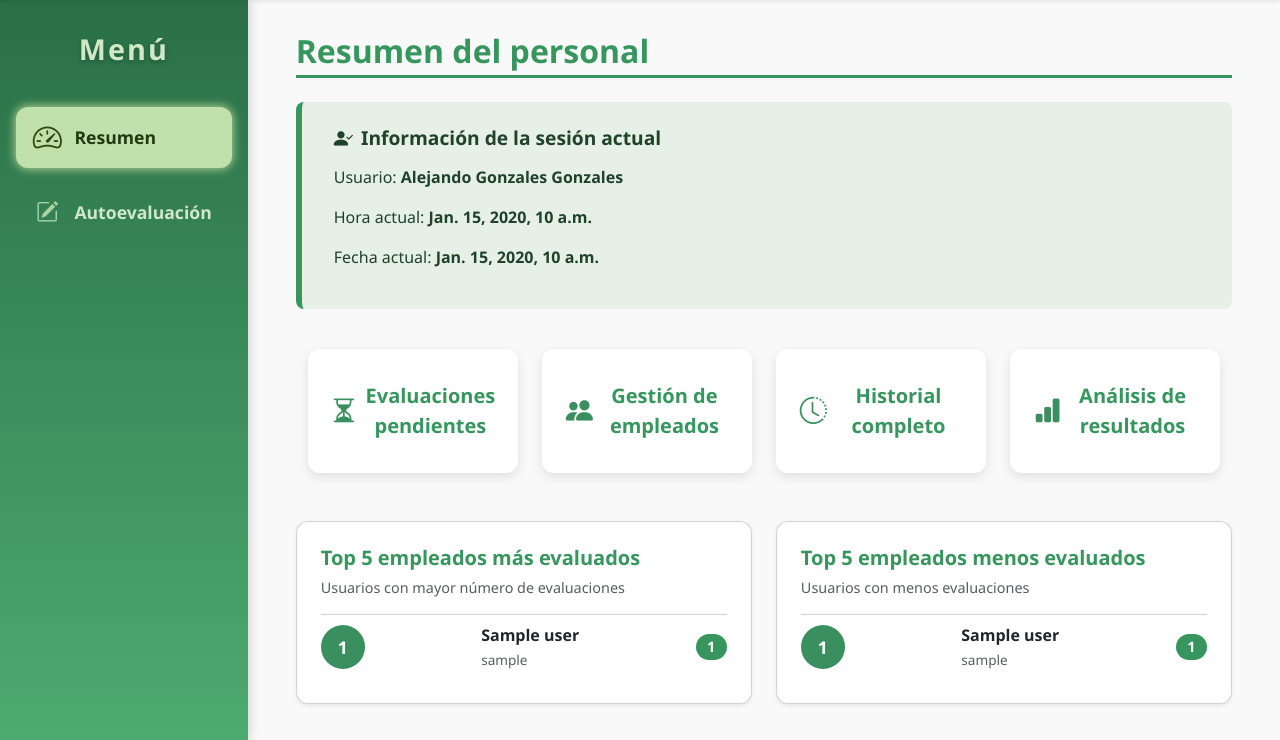
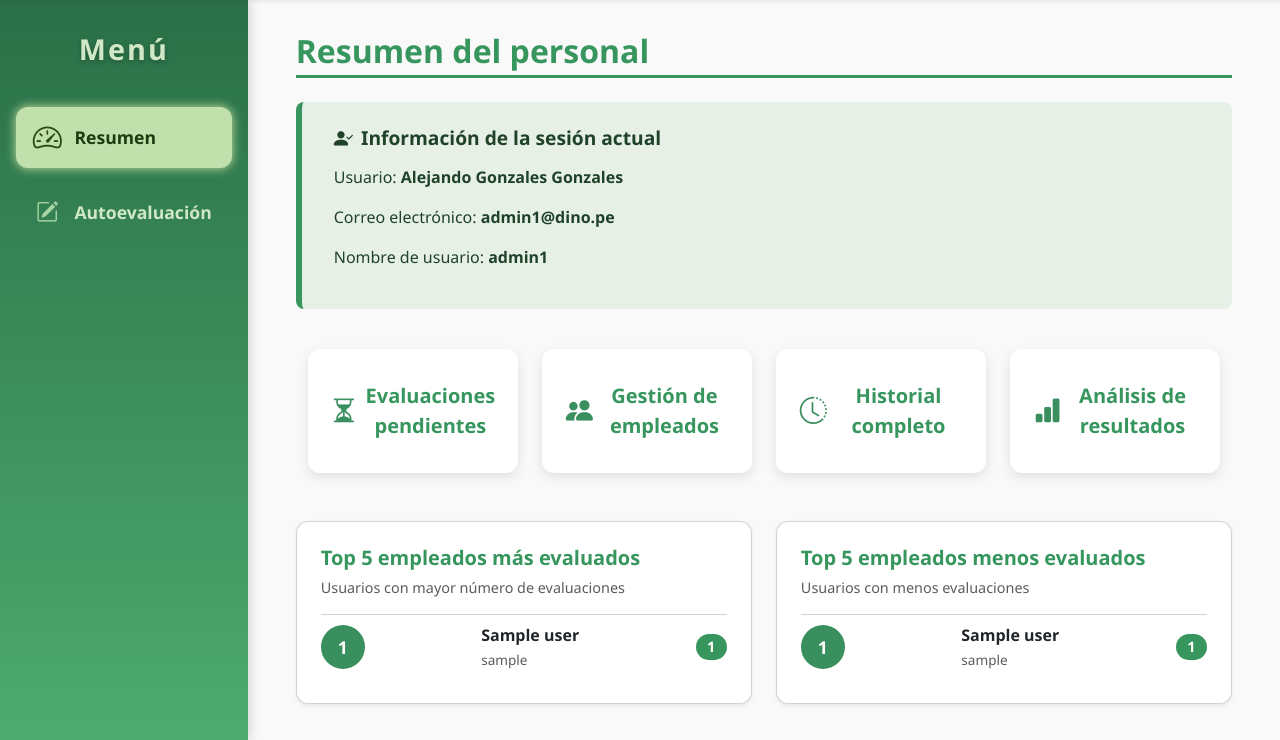
Before and after one commit to alexandersuclupe/Proyecto_Dino_ver2, a Django app: template templates/admin_panel.html in a window 1280 px wide. Shown: the part 60-800 px from the top of the page. Run offline with Django 5.2, Linux system fonts and the light colour scheme; a user stored in the database is signed in; tables that the repository leaves empty hold one stand-in row (values such as "Sample post"); the template is opened without the code that fills it: most values are stand-ins (such as "Sample title", 1, 10 or a date in 2020); some libraries are stand-ins or nearby versions.

Commit message:
version ultima

```diff
--- a/templates/admin_panel.html
+++ b/templates/admin_panel.html
@@ -293,8 +293,9 @@
         <div class="info-session">
           <h5><i class="bi bi-person-check-fill"></i> Información de la sesión actual</h5>
           <p>Usuario: <strong>{{ request.user.get_full_name|default:request.user.username }}</strong></p>
-          <p>Hora actual: <strong>{{ current_time }}</strong></p>
-          <p>Fecha actual: <strong>{{ current_date }}</strong></p>
+          <p>Correo electrónico: <strong>{{ request.user.email }}</strong></p>
+          <p>Nombre de usuario: <strong>{{ request.user.username }}</strong></p>
+
         </div>
 
         <!-- Estadísticas resumen -->
```
Also changed, not shown: db.sqlite3, 1 other file.
